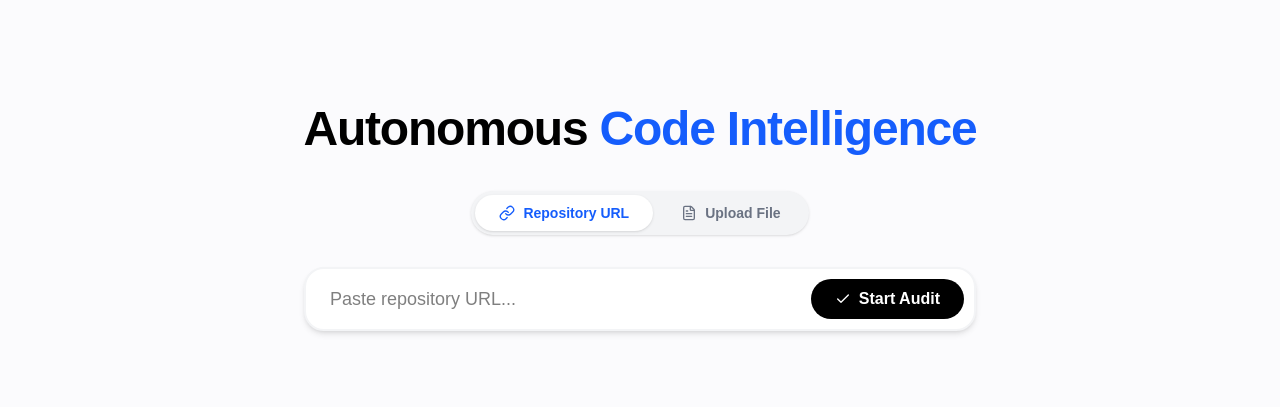
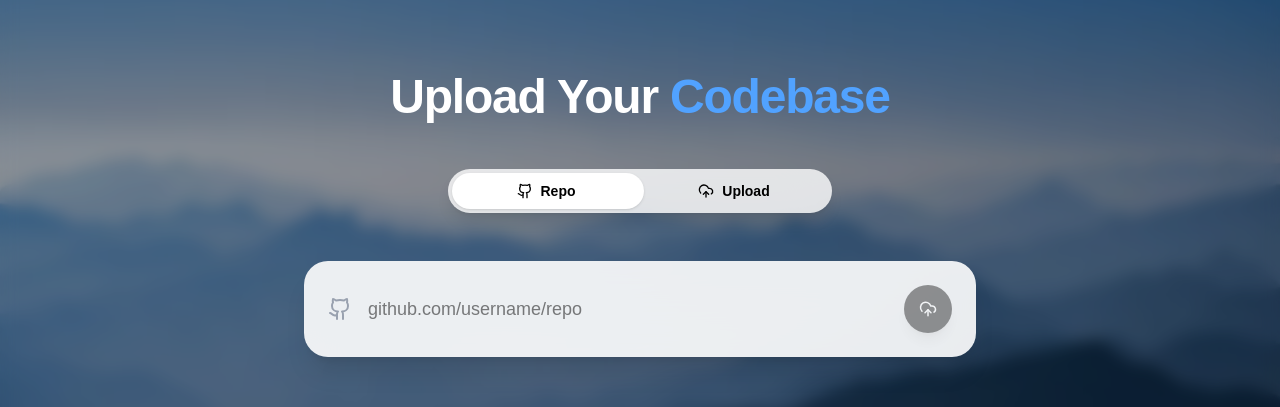
Before and after one commit to Pineapplers-Lab/Dev-Time-Capsule, a Next.js app: page / in a window 1280 px wide. Shown: the part 250-657 px from the top of the page. Built offline with nearby package versions, Linux system fonts and the light colour scheme.

Commit message:
--Improved Uploding Module--Working version 2

```diff
--- a/src/components/UploadPhase.tsx
+++ b/src/components/UploadPhase.tsx
@@ -1,81 +1,174 @@
 "use client";
 
-import { motion } from "framer-motion";
-import { Target, FileText, Link, Check } from "lucide-react";
+import { motion, AnimatePresence } from "framer-motion";
+import { Github, UploadCloud, Target } from "lucide-react";
 import { useState } from "react";
 
 export default function UploadPhase({ performScan, securityScore }: any) {
-  const [activeTab, setActiveTab] = useState<"url" | "file">("url");
-  const [repoUrl, setRepoUrl] = useState<string>("");
+  const [activeTab, setActiveTab] = useState<"repo" | "file">("repo");
+  const [repoUrl, setRepoUrl] = useState("");
   const [file, setFile] = useState<File | null>(null);
+  const [dragging, setDragging] = useState(false);
 
   return (
-    <motion.div className="max-w-4xl mx-auto flex flex-col items-center justify-center h-screen px-6 py-8 space-y-8">
+    <motion.div
+      className="relative min-h-screen flex items-center justify-center px-4 sm:px-6"
+      style={{
+        backgroundImage: "url(/image.png)",
+        backgroundSize: "cover",
+        backgroundPosition: "center"
+      }}
+      initial={{ opacity: 0 }}
+      animate={{ opacity: 1 }}
+    >
+      {/* Light overlay */}
+      <div className="absolute inset-0 bg-black/25 sm:bg-black/30 backdrop-blur-sm" />
+
+      <div className="relative z-10 w-full max-w-4xl flex flex-col items-center gap-8 sm:gap-12">
         {/* Heading */}
-      <h1 className="text-4xl md:text-5xl font-bold tracking-tight leading-tight text-center">
-        Autonomous <span className="text-blue-600">Code Intelligence</span>
-      </h1>
+        <motion.h1
+          className="text-3xl sm:text-5xl font-semibold tracking-tight text-white text-center"
+          initial={{ y: 24, opacity: 0 }}
+          animate={{ y: 0, opacity: 1 }}
+        >
+          Upload Your <span className="text-blue-400">Codebase</span>
+        </motion.h1>
 
-      {/* Tab Switch */}
-      <div className="flex bg-gray-100 rounded-full p-1 gap-1 shadow-sm">
+        {/* Segmented Control */}
+        <div className="relative flex bg-white/80 backdrop-blur-xl rounded-full p-1 shadow-lg w-full max-w-xs sm:max-w-sm">
+          <motion.div
+            layout
+            transition={{ type: "spring", stiffness: 420, damping: 32 }}
+            className="absolute top-1 bottom-1 w-1/2 rounded-full bg-white shadow"
+            style={{ left: activeTab === "repo" ? "4px" : "50%" }}
+          />
+
           <button
-          onClick={() => setActiveTab("url")}
-          className={`flex items-center gap-2 px-6 py-2 rounded-full text-sm font-bold transition-all ${
-            activeTab === "url" ? "bg-white shadow text-blue-600" : "text-gray-500"
-          }`}
+            onClick={() => setActiveTab("repo")}
+            className="relative z-10 flex-1 py-2 text-sm font-semibold flex items-center justify-center gap-2"
           >
-          <Link size={16} /> Repository URL
+            <Github size={16} />
+            Repo
           </button>
+
           <button
             onClick={() => setActiveTab("file")}
-          className={`flex items-center gap-2 px-6 py-2 rounded-full text-sm font-bold transition-all ${
-            activeTab === "file" ? "bg-white shadow text-blue-600" : "text-gray-500"
-          }`}
+            className="relative z-10 flex-1 py-2 text-sm font-semibold flex items-center justify-center gap-2"
           >
-          <FileText size={16} /> Upload File
+            <UploadCloud size={16} />
+            Upload
           </button>
         </div>
 
-      {/* Input Area */}
-      <div className="w-full max-w-2xl relative flex flex-col gap-4">
-        {activeTab === "url" ? (
+        {/* Upload Area */}
+        <AnimatePresence mode="wait">
+          {activeTab === "repo" ? (
+            <motion.div
+              key="repo"
+              className="w-full max-w-2xl bg-white/90 backdrop-blur-xl rounded-2xl sm:rounded-3xl p-4 sm:p-6 shadow-xl flex items-center gap-4"
+              initial={{ opacity: 0, scale: 0.96 }}
+              animate={{ opacity: 1, scale: 1 }}
+              exit={{ opacity: 0, scale: 0.96 }}
+            >
+              <Github className="text-gray-400 shrink-0" />
+
               <input
-            type="text"
-            className="w-full bg-white border-2 border-gray-100 rounded-[20px] py-4 px-6 text-lg shadow-md focus:border-blue-500 transition-all"
-            placeholder="Paste repository URL..."
                 value={repoUrl}
                 onChange={(e) => setRepoUrl(e.target.value)}
+                placeholder="github.com/username/repo"
+                className="flex-1 bg-transparent outline-none text-base sm:text-lg"
               />
+
+              <motion.button
+                onClick={() => performScan(repoUrl, null)}
+                disabled={!repoUrl}
+                whileHover={{ scale: 1.08 }}
+                whileTap={{ scale: 0.95 }}
+                className="h-11 w-11 sm:h-12 sm:w-12 rounded-full bg-black text-white flex items-center justify-center shadow-lg disabled:opacity-40"
+                aria-label="Analyze repository"
+              >
+                <UploadCloud size={18} />
+              </motion.button>
+            </motion.div>
           ) : (
-          <input
-            type="file"
-            accept=".zip,.tar,.gz"
-            onChange={(e) => setFile(e.target.files?.[0] || null)}
-            className="w-full border border-gray-200 rounded-[20px] py-3 px-6 text-sm"
+            <motion.div
+              key="file"
+              onDragOver={(e) => {
+                e.preventDefault();
+                setDragging(true);
+              }}
+              onDragLeave={() => setDragging(false)}
+              onDrop={(e) => {
+                e.preventDefault();
+                setDragging(false);
+                setFile(e.dataTransfer.files[0]);
+              }}
+              className={`w-full max-w-2xl rounded-2xl sm:rounded-3xl p-8 sm:p-12 text-center transition-all border-2 border-dashed ${dragging
+                  ? "border-blue-400 bg-blue-400/10 scale-[1.02]"
+                  : "border-white/50 bg-white/10"
+                }`}
+              initial={{ opacity: 0, scale: 0.96 }}
+              animate={{ opacity: 1, scale: 1 }}
+              exit={{ opacity: 0, scale: 0.96 }}
+            >
+              <UploadCloud className="mx-auto mb-3 sm:mb-4 text-white" size={36} />
+              <p className="text-white text-base sm:text-lg font-medium">
+                Drag and drop your archive
+              </p>
+              <p className="text-xs sm:text-sm text-white/70 mt-1">
+                ZIP, TAR, or GZ supported
+              </p>
+
+              {file && (
+                <motion.div
+                  className="mt-3 text-sm text-white"
+                  initial={{ opacity: 0 }}
+                  animate={{ opacity: 1 }}
+                >
+                  {file.name}
+                </motion.div>
+              )}
+
+              <motion.button
+                onClick={() => performScan("", file)}
+                disabled={!file}
+                whileHover={{ scale: 1.05 }}
+                whileTap={{ scale: 0.95 }}
+                className="mt-5 h-11 w-11 sm:h-12 sm:w-12 rounded-full bg-white text-black flex items-center justify-center shadow-lg mx-auto disabled:opacity-40"
+                aria-label="Analyze file"
+              >
+                <UploadCloud size={18} />
+              </motion.button>
+            </motion.div>
+          )}
+        </AnimatePresence>
+
+        {/* Score */}
+        {securityScore !== undefined && (
+          <motion.div
+            className="w-full max-w-2xl bg-white/90 backdrop-blur-xl rounded-2xl p-4 sm:p-5 shadow-lg flex items-center gap-3 sm:gap-4"
+            initial={{ opacity: 0, y: 16 }}
+            animate={{ opacity: 1, y: 0 }}
+          >
+            <Target className="text-blue-600" />
+            <div className="flex-1">
+              <div className="text-xs uppercase tracking-widest text-gray-500">
+                Health Score
+              </div>
+              <div className="text-xl sm:text-2xl font-semibold">
+                {securityScore}%
+              </div>
+              <div className="mt-2 h-1.5 bg-gray-200 rounded-full overflow-hidden">
+                <motion.div
+                  className="h-full bg-blue-600"
+                  initial={{ width: 0 }}
+                  animate={{ width: `${securityScore}%` }}
                 />
-        )}
-        <button
-          onClick={() => performScan(repoUrl, file)}
-          disabled={(activeTab === "url" && !repoUrl) || (activeTab === "file" && !file)}
-          className="absolute right-3 top-3 bottom-3 bg-black text-white font-bold px-6 py-2 rounded-[20px] hover:bg-gray-800 transition-all flex items-center gap-2"
-        >
-          <Check size={16} /> Start Audit
-        </button>
-      </div>
-
-      {/* Security Score */}
-      {securityScore !== undefined && (
-        <div className="flex items-center gap-3 mt-2 w-full max-w-2xl">
-          <Target size={20} className="text-blue-600" />
-          <div className="flex-1 flex flex-col">
-            <span className="text-xs text-gray-500 uppercase tracking-widest">Health Score</span>
-            <div className="text-xl font-bold">{securityScore}%</div>
-            <div className="h-1.5 w-full bg-gray-200 rounded-full mt-1">
-              <div className="h-full bg-blue-600 rounded-full" style={{ width: `${securityScore}%` }} />
               </div>
             </div>
+          </motion.div>
+        )}
       </div>
-      )}
     </motion.div>
   );
 }
--- a/src/components/tabs/SecurityTab.tsx
+++ b/src/components/tabs/SecurityTab.tsx
@@ -76,20 +76,6 @@ export default function SecurityTab({ scanResults, copiedId, setCopiedId }: any)
     return (
         <div className="min-h-screen bg-white">
             <div className="max-w-4xl mx-auto px-6 py-16">
-
-                {/* Header Section */}
-                <div className="mb-16 text-center animate-fade-in">
-                    <div className="inline-flex items-center justify-center w-20 h-20 rounded-full bg-gray-50 mb-6 animate-scale-in">
-                        <Shield size={36} className="text-gray-900" strokeWidth={1.5} />
-                    </div>
-                    <h1 className="text-5xl font-semibold text-gray-900 mb-4 tracking-tight">
-                        Security
-                    </h1>
-                    <p className="text-lg text-gray-500 leading-relaxed max-w-2xl mx-auto">
-                        Review and resolve security vulnerabilities in your dependencies
-                    </p>
-                </div>
-
                 {/* Stats Cards */}
                 <div className="grid grid-cols-2 md:grid-cols-4 gap-3 mb-12 animate-fade-in" style={{ animationDelay: '0.1s' }}>
                     <div className="bg-white border border-gray-200 rounded-2xl p-5 text-center transition-all duration-300 hover:border-gray-300 hover:shadow-lg">
```
Also changed, not shown: public/image.png (added). Lines whose indentation alone changed are shown as unchanged.
